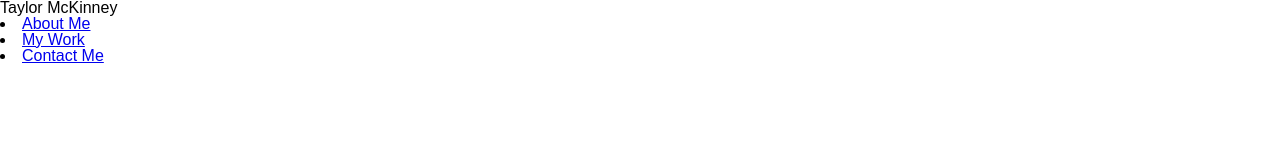
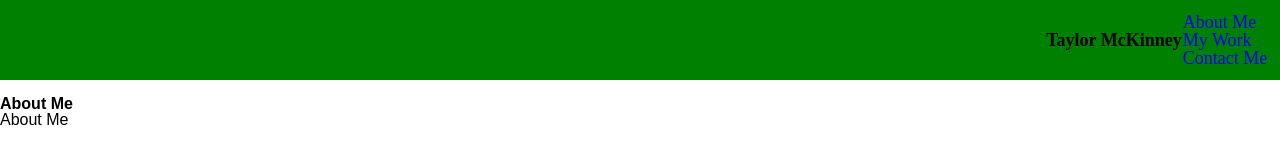
Before and after one commit to leadencat/Taylor-M-Portfolio, a plain HTML site: page index.html in a window 1280 px wide. Drawn offline with Linux system fonts and the light colour scheme; files that its build step writes are made by us from their sources.

Commit message:
added CSS into header, created body and main html starter code

```diff
--- a/assets/style.css
+++ b/assets/style.css
@@ -0,0 +1,25 @@
+
+
+
+
+header {
+    font-size: large;
+    font-family: 'Times New Roman', Times, serif;
+    display: flex;
+    justify-content: right;
+    align-items: center;
+    padding: 1%;
+    background-color:green;
+    color:black;
+    list-style: none;
+  }
+
+h1 {
+justify-content: left;
+}
+
+a {
+ display: inline-block;
+ margin-left: 1px;
+ text-decoration: none;
+      }
--- a/index.html
+++ b/index.html
@@ -5,19 +5,33 @@
     <meta charset="UTF-8" />
     <meta name="viewport" content="width=device-width, initial-scale=1.0" />
     <title>Taylor's Portfolio</title>
-    <link rel="stylesheet" href="./assets/css/reset.css" />
-    <link rel="stylesheet" href="./assets/css/style.css" />
+    <link rel="stylesheet" href="./assets/reset.css" />
+    <link rel="stylesheet" href="./assets/style.css" />
   </head>
 
   <body>
-    <header> Taylor McKinney
+    <header>
+        <h1>Taylor McKinney</h1>
         <img src="" alt="">
-        <li><a href="#">About Me</a></li>
-        <li><a href="#">My Work</a></li>
-        <li><a href="#">Contact Me</a></li>
+        <nav>
+         <ul>
+            <li><a href="#">About Me</a></li>
+            <li><a href="#">My Work</a></li>
+            <li><a href="#">Contact Me</a></li>
+         </ul>
+         </nav>
     </header>
 
+    <main>
+        <section>
+            <img src="" alt="">
+            <h2>About Me</h2>
+                <p>About Me</p>
+        </section>
+    </main>
 
+    <footer>
 
-
+    </footer>
   </body>
+</html>
```
